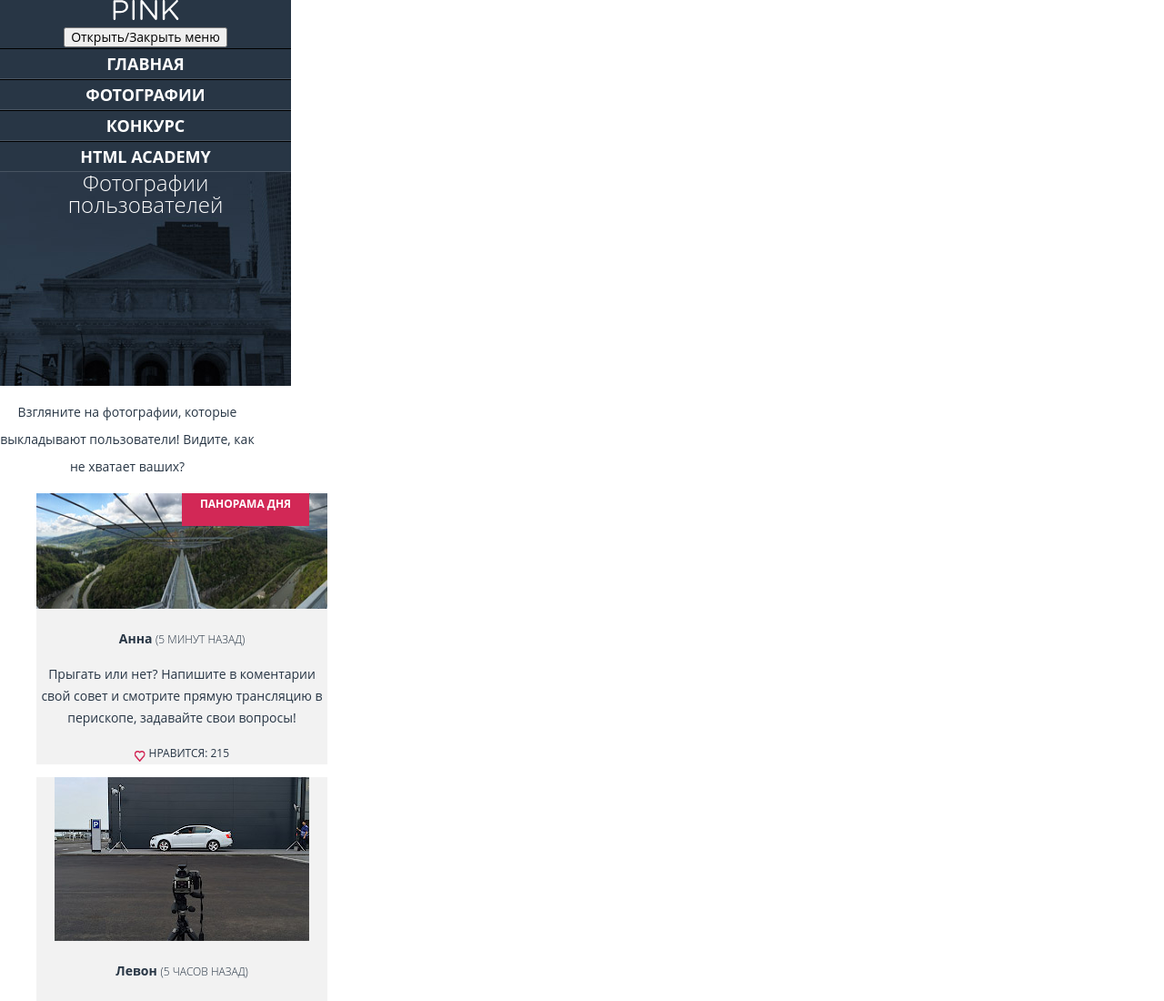
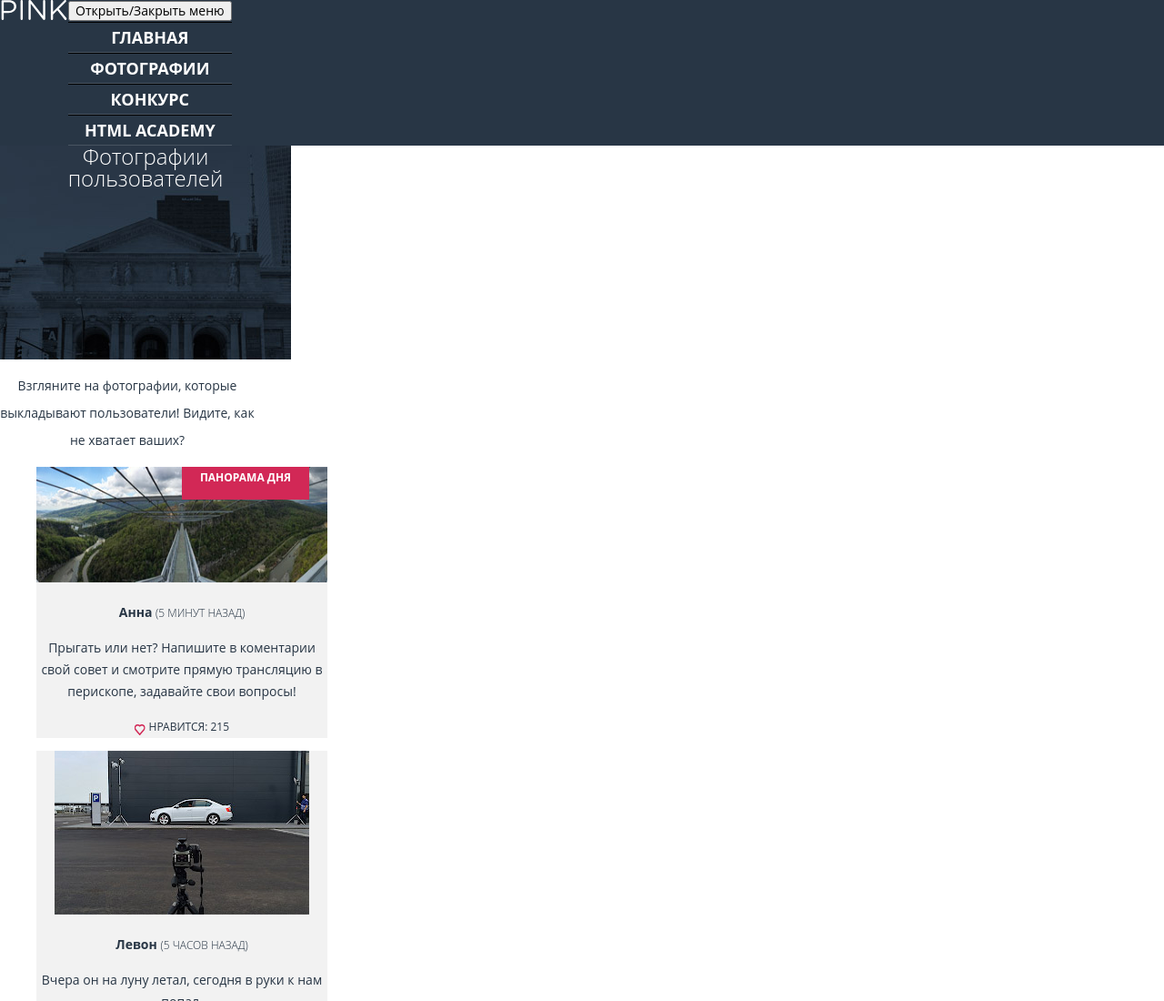
Before and after one commit to BikbaevFR/621313-pink, a website: page source/photo.html in a window 1280 px wide. Shown: the top 1100 px of the page at 91% size. Drawn offline with nearby package versions, Linux system fonts and the light colour scheme; files that its build step writes are made by us from their sources.

Commit message:
Добавил флексы к шапке

```diff
--- a/source/less/blocks/page-header.less
+++ b/source/less/blocks/page-header.less
@@ -1,7 +1,20 @@
 .page-header {
-  width: 320px;
+  display: flex;
+  flex-direction: column;
+  // width: 320px;
 
   color: @white;
 
   background-color: @blue-dark;
 }
+
+.page-header__logo-link {
+  align-self: flex-start;
+  height: 22px;
+}
+
+@media (min-width: @desktop-width) {
+  .page-header {
+    flex-direction: row;
+  }
+}
--- a/source/less/variables.less
+++ b/source/less/variables.less
@@ -13,3 +13,7 @@
 @pink: #d22856;
 
 @green: #2aab6d;
+
+@tablet-width: 660px;
+
+@desktop-width: 1200px;
```
Also changed, not shown: source/less/blocks/main-nav.less (line endings or trailing spaces), source/less/global.less (line endings or trailing spaces).
